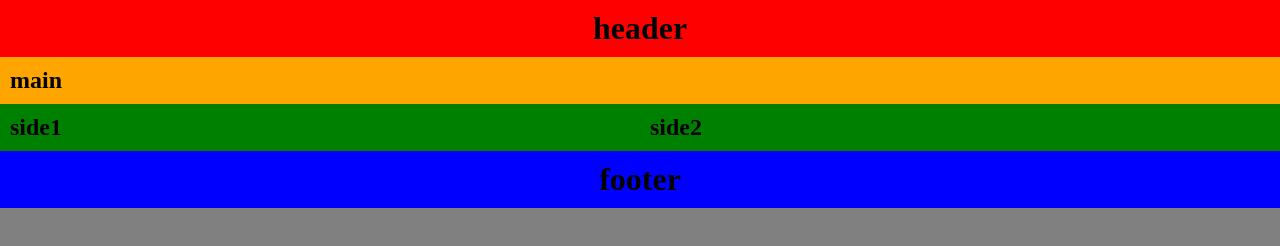
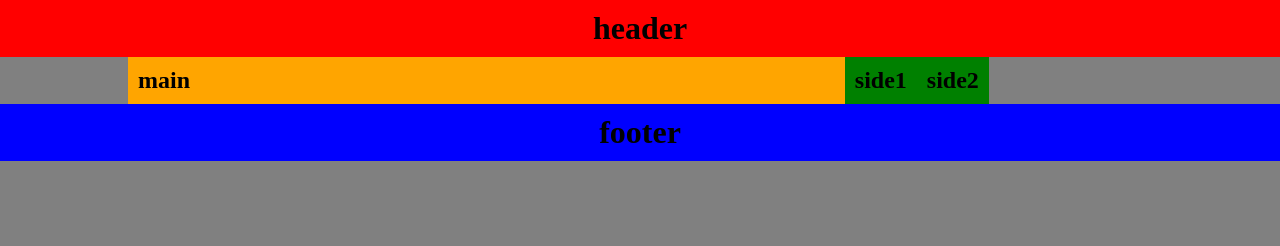
Before and after one commit to kougei-abe/web2-6, a plain HTML site: page index.html in a window 1280 px wide. Drawn offline with Linux system fonts and the light colour scheme.

Commit message:
Update default.css

```diff
--- a/css/default.css
+++ b/css/default.css
@@ -42,3 +42,29 @@ footer{
         clear:both;
     }
 }
+
+/* 1025px以上 */
+@media screen and (min-width:1025px){
+    #main{
+        max-width: 1024px; /* 最長の幅を設定 */
+        margin: auto; /* 中央揃え */
+    }
+    section{
+        width: calc(70% - 20px); /* paddingを抜いて70%の幅とする */
+        float:left;/* 左側に置く */
+    }
+    #side{
+        widt: calc(1024px - 718px); /* #mainの幅を引いて幅を決定 */
+        float:left; /* #mainの右に回り込む */
+    }
+    aside{
+        width: calc(100%- 20px); /* paddingを考慮して幅を決める */
+    }
+    #main:after{
+        /* footerを下に回り込ませる */
+        /* clearfix */
+        content:"";
+        display:block;
+        clear:both;
+    }
+}
```
